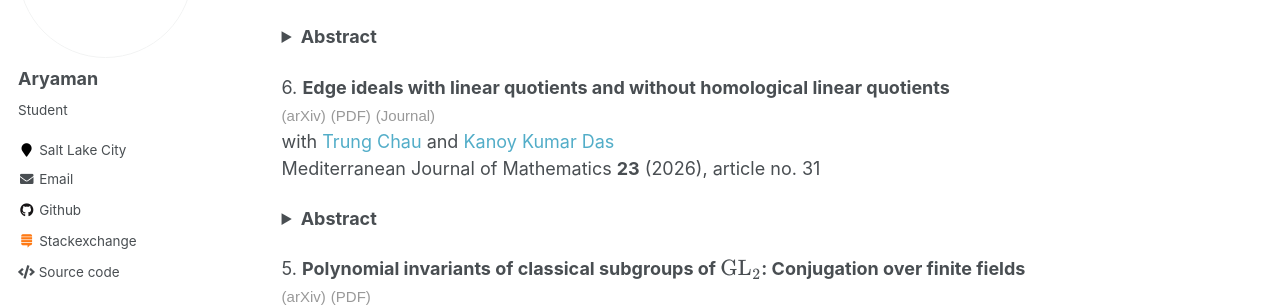
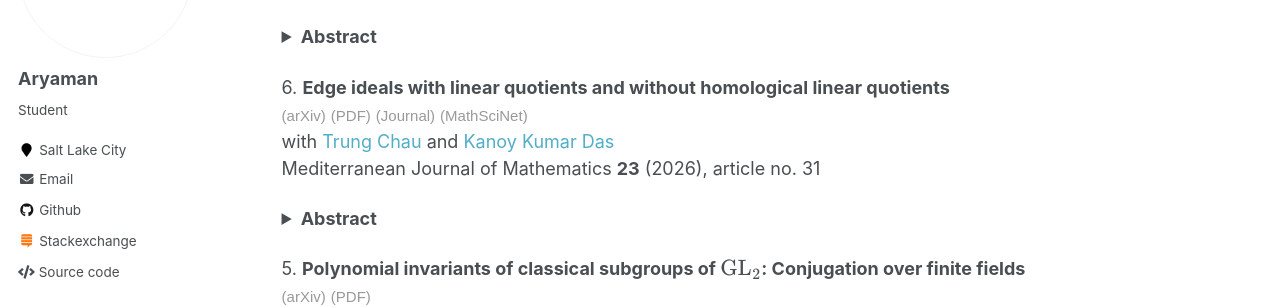
Before and after one commit to aryamanmaithani/math, a Jekyll site: the page built from _pages/papers.html, in a window 1280 px wide and 900 px high, scrolled down 497 px. Shown: the part 153-460 px from the top of the window. Built offline with Jekyll 4.4.1, drawn with Linux system fonts in a browser that asks for light colours; formulas are drawn with MathJax 3.

Commit message:
added MR link for CDM

```diff
--- a/_pages/papers.html
+++ b/_pages/papers.html
@@ -39,7 +39,7 @@
 
 <p>
 6. <b>Edge ideals with linear quotients and without homological linear quotients</b> <br>
- <a href="https://arxiv.org/abs/2503.11424" target="_blank"><span style="font-family: sans-serif, 'Open Sans';color: #999;font-size: 15px;">(arXiv)</span></a> <a href="chau_das_maithani_homological_shift_ideals.pdf" target="_blank"><span style="font-family: sans-serif, 'Open Sans';color: #999;font-size: 15px;">(PDF)</span></a> <a href="https://rdcu.be/eUKiy" target="_blank"><span style="font-family: sans-serif, 'Open Sans';color: #999;font-size: 15px;">(Journal)</span></a> <br>
+ <a href="https://arxiv.org/abs/2503.11424" target="_blank"><span style="font-family: sans-serif, 'Open Sans';color: #999;font-size: 15px;">(arXiv)</span></a> <a href="chau_das_maithani_homological_shift_ideals.pdf" target="_blank"><span style="font-family: sans-serif, 'Open Sans';color: #999;font-size: 15px;">(PDF)</span></a> <a href="https://rdcu.be/eUKiy" target="_blank"><span style="font-family: sans-serif, 'Open Sans';color: #999;font-size: 15px;">(Journal)</span></a> <a href="https://mathscinet.ams.org/mathscinet/article?mr=5002414" target="_blank"><span style="font-family: sans-serif, 'Open Sans';color: #999;font-size: 15px;">(MathSciNet)</span></a> <br>
 with <a href="https://trungchaumath.github.io/" target="_blank">Trung Chau</a> and <a href="https://sites.google.com/site/kanoysclassichomepage/" target="_blank">Kanoy Kumar Das</a> <br>
 Mediterranean Journal of Mathematics <b>23</b> (2026), article no. 31 <br>
 <details> <summary><b>Abstract</b></summary>
--- a/codes/papers_page_generator/papers.txt
+++ b/codes/papers_page_generator/papers.txt
@@ -39,6 +39,7 @@
 volume: 23
 article: 31
 year: 2026
+mr: 5002414
 =========
 5
 title: Polynomial invariants of classical subgroups of $\operatorname{GL}_{2}$: Conjugation over finite fields
```
